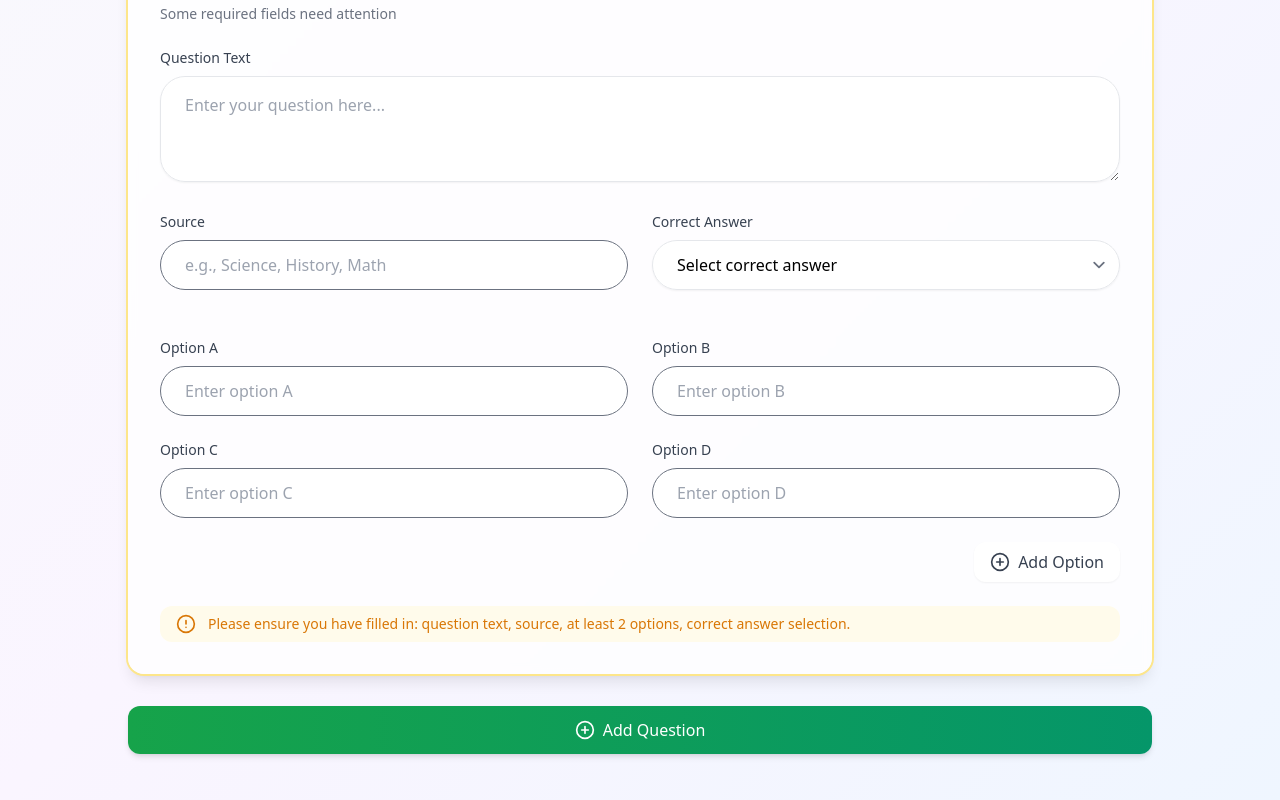
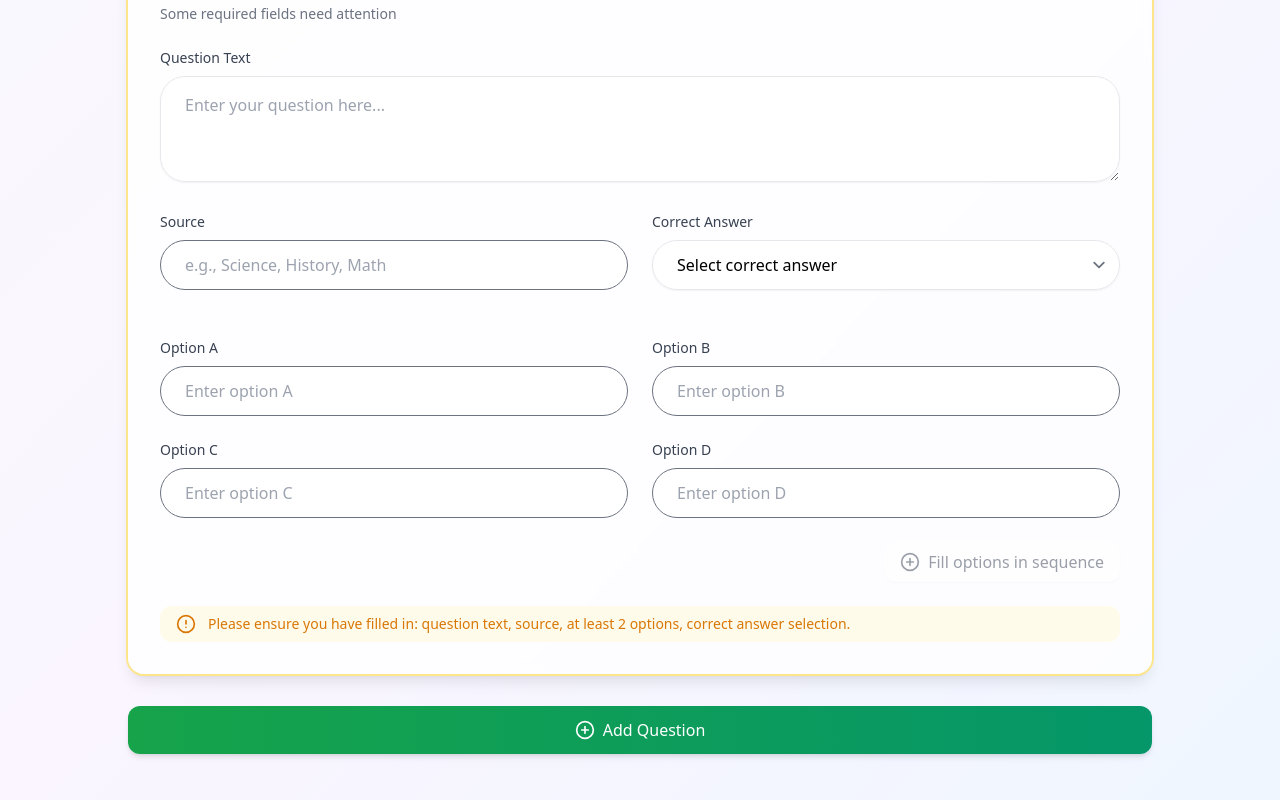
Before and after one commit to MuhammadAly11/ZagazogaWebApp, a React (Vite) app: page / in a window 1280 px wide. Shown: the part 530-1330 px from the top of the page. Built offline with nearby package versions, Linux system fonts and the light colour scheme.

Commit message:
fix: Enforce sequential option filling and improve validation

```diff
--- a/src/App.tsx
+++ b/src/App.tsx
@@ -115,9 +115,35 @@ function App() {
     ));
   };
 
+  const getFilledOptionsCount = (question: QuizQuestion) => {
+    // Check options in sequence until we find an empty one
+    for (let i = 0; i < DEFAULT_OPTIONS.length + EXTRA_OPTIONS.length; i++) {
+      const opt = [...DEFAULT_OPTIONS, ...EXTRA_OPTIONS][i];
+      if (!question[opt] || question[opt].trim() === '') {
+        return i;
+      }
+    }
+    return DEFAULT_OPTIONS.length + EXTRA_OPTIONS.length;
+  };
+
+  const areOptionsFilledInSequence = (question: QuizQuestion, availableOptions: Option[]) => {
+    for (let i = 0; i < availableOptions.length - 1; i++) {
+      const currentOpt = availableOptions[i];
+      if (!question[currentOpt] || question[currentOpt].trim() === '') {
+        return false;
+      }
+    }
+    return true;
+  };
+
   const addExtraOption = (index: number) => {
     const currentCount = extraOptionsCount[index] || 0;
-    if (currentCount < EXTRA_OPTIONS.length) {
+    const availableOptions = getAvailableOptions(index);
+
+    // Check if all existing options have content in sequence
+    const optionsInSequence = areOptionsFilledInSequence(questions[index], availableOptions);
+
+    if (currentCount < EXTRA_OPTIONS.length && optionsInSequence) {
       setExtraOptionsCount(prev => ({
         ...prev,
         [index]: currentCount + 1
@@ -130,18 +156,37 @@ function App() {
     return [...DEFAULT_OPTIONS, ...EXTRA_OPTIONS.slice(0, extraCount)];
   };
 
-  const getFilledOptionsCount = (question: QuizQuestion) => {
-    return [...DEFAULT_OPTIONS, ...EXTRA_OPTIONS].filter(opt => question[opt].trim() !== '').length;
-  };
-
   const isQuestionValid = (question: QuizQuestion) => {
     const hasQuestion = question.question.trim() !== '';
     const hasSource = question.source.trim() !== '';
-    const hasEnoughOptions = getFilledOptionsCount(question) >= 2;
+
+    // Check if options are filled in sequence
+    let optionsInSequence = true;
+    let filledCount = 0;
+    const allOptions = [...DEFAULT_OPTIONS, ...EXTRA_OPTIONS];
+
+    for (let i = 0; i < allOptions.length; i++) {
+      const opt = allOptions[i];
+      const value = question[opt].trim();
+
+      if (value === '') {
+        // If we find an empty option, all following options must be empty
+        for (let j = i + 1; j < allOptions.length; j++) {
+          if (question[allOptions[j]].trim() !== '') {
+            optionsInSequence = false;
+            break;
+          }
+        }
+        break;
+      }
+      filledCount++;
+    }
+
+    const hasEnoughOptions = filledCount >= 2;
     const hasAnswer = question.answer !== '';
-    const isAnswerValid = hasAnswer && (question.answer ? (question as any)[question.answer].trim() !== '' : false);
+    const isAnswerValid = hasAnswer && question[question.answer].trim() !== '';
 
-    return hasQuestion && hasSource && hasEnoughOptions && hasAnswer && isAnswerValid;
+    return hasQuestion && hasSource && hasEnoughOptions && hasAnswer && isAnswerValid && optionsInSequence;
   };
 
   const getQuestionValidationMessage = (question: QuizQuestion) => {
@@ -149,9 +194,27 @@ function App() {
 
     if (!question.question.trim()) missing.push('question text');
     if (!question.source.trim()) missing.push('source');
-    if (getFilledOptionsCount(question) < 2) missing.push('at least 2 options');
+
+    // Check options sequence
+    let hasSequenceError = false;
+    const allOptions = [...DEFAULT_OPTIONS, ...EXTRA_OPTIONS];
+    for (let i = 0; i < allOptions.length - 1; i++) {
+      const currentOpt = allOptions[i];
+      const nextOpt = allOptions[i + 1];
+      if (question[currentOpt].trim() === '' && question[nextOpt].trim() !== '') {
+        hasSequenceError = true;
+        break;
+      }
+    }
+
+    if (hasSequenceError) {
+      missing.push('options must be filled in sequence (no gaps allowed)');
+    } else if (getFilledOptionsCount(question) < 2) {
+      missing.push('at least 2 options');
+    }
+
     if (!question.answer) missing.push('correct answer selection');
-    else if (question.answer && (question as any)[question.answer].trim() === '') missing.push('content for the selected correct answer');
+    else if (question.answer && question[question.answer].trim() === '') missing.push('content for the selected correct answer');
 
     return `Please ensure you have filled in: ${missing.join(', ')}.`;
   };
@@ -604,13 +667,13 @@ function App() {
               <div className="flex justify-end">
                 <button
                   onClick={() => addExtraOption(index)}
-                  disabled={(extraOptionsCount[index] || 0) >= EXTRA_OPTIONS.length}
+                  disabled={(extraOptionsCount[index] || 0) >= EXTRA_OPTIONS.length || !areOptionsFilledInSequence(question, getAvailableOptions(index))}
                   className={`btn-secondary flex items-center gap-2 ${
-                    (extraOptionsCount[index] || 0) >= EXTRA_OPTIONS.length ? 'opacity-50 cursor-not-allowed' : ''
+                    ((extraOptionsCount[index] || 0) >= EXTRA_OPTIONS.length || !areOptionsFilledInSequence(question, getAvailableOptions(index))) ? 'opacity-50 cursor-not-allowed' : ''
                   }`}
                 >
                   <PlusCircle size={20} />
-                  Add Option
+                  {areOptionsFilledInSequence(question, getAvailableOptions(index)) ? 'Add Option' : 'Fill options in sequence'}
                 </button>
               </div>
             </div>
--- a/src/types.ts
+++ b/src/types.ts
@@ -26,6 +26,7 @@ export interface QuizQuestion {
   e: string;
   f: string;
   g: string;
+  [key: string]: string;
 }
 
 export type Option = 'a' | 'b' | 'c' | 'd' | 'e' | 'f' | 'g';
```
